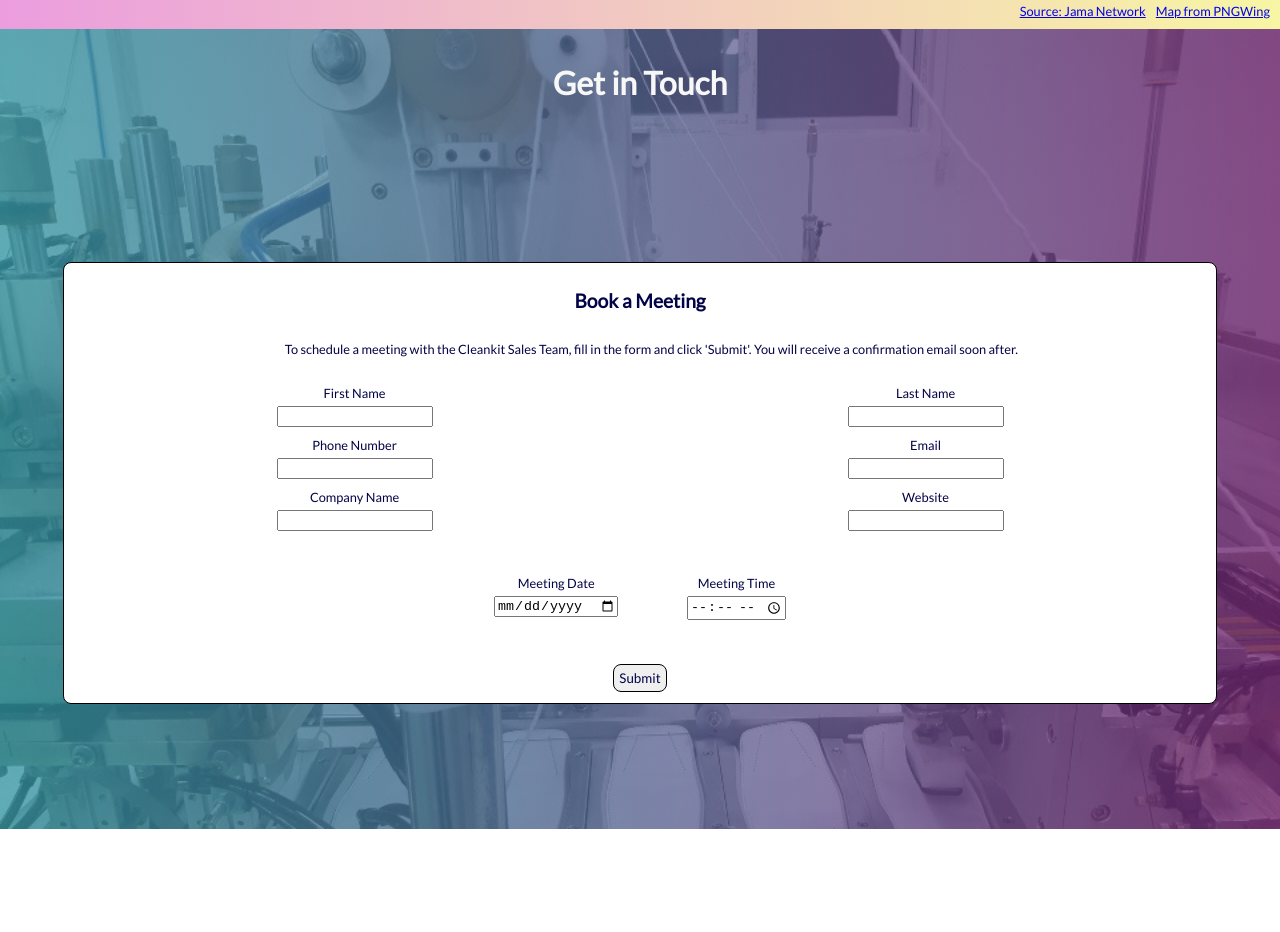
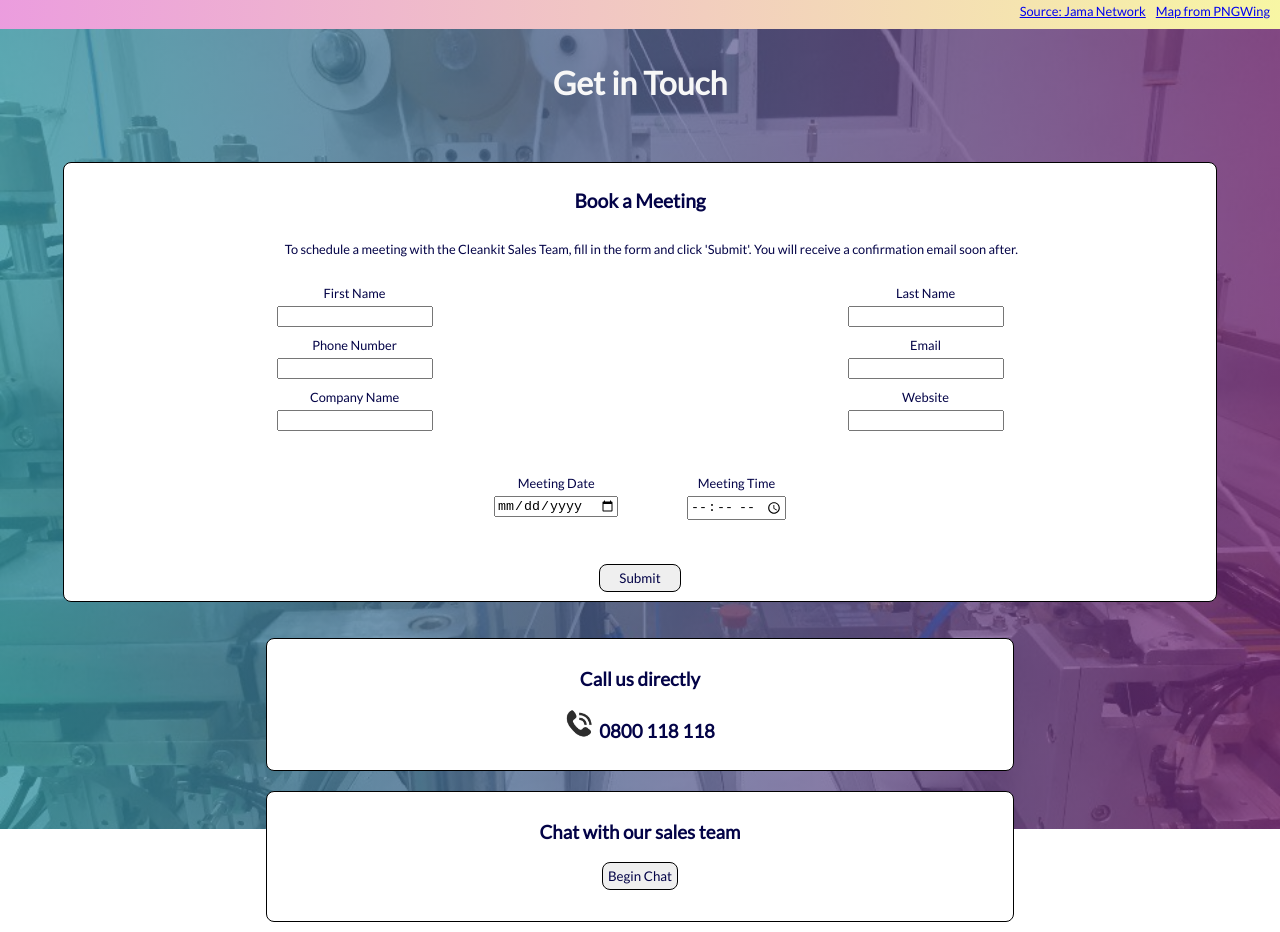
Before and after one commit to martinrombach88/b2b_masks_landing_page, a React (Create React App) app: page / in a window 1280 px wide. Shown: the part 4040-4972 px from the top of the page. Before the commit the page ends 4869 px from the top, so only its background shows below. Built offline with nearby package versions, Linux system fonts and the light colour scheme; the HTML template or start-up script is replaced by a standard one.

Commit message:
form fixes, including extra features

```diff
--- a/src/index.css
+++ b/src/index.css
@@ -123,6 +123,7 @@ body {
     flex-direction: column;
     padding:2%;
     justify-content:center;
+    /* height:100vh; */
 }
 
 .maskDiv {
@@ -563,6 +564,7 @@ body {
   #contactContainer {
     flex-direction: column;
     align-items:center;
+    justify-content: flex-start;
   }
 
   #contactBooking p {
@@ -578,16 +580,15 @@ body {
     width:80%;
   }
 
-  #optionDiv {
-    display:none;
+   #optionDiv {
+    display:flex;
+    width:60%;
   }
 
-  #chat {
-    display:none;
-  }
-
-  #phone {
-    display:none;
+  .formField input[type="submit"] {
+    margin-bottom: 10%;
+    padding-right: 45%;
+    padding-left: 45%;
   }
 
   #worldMap {
```
